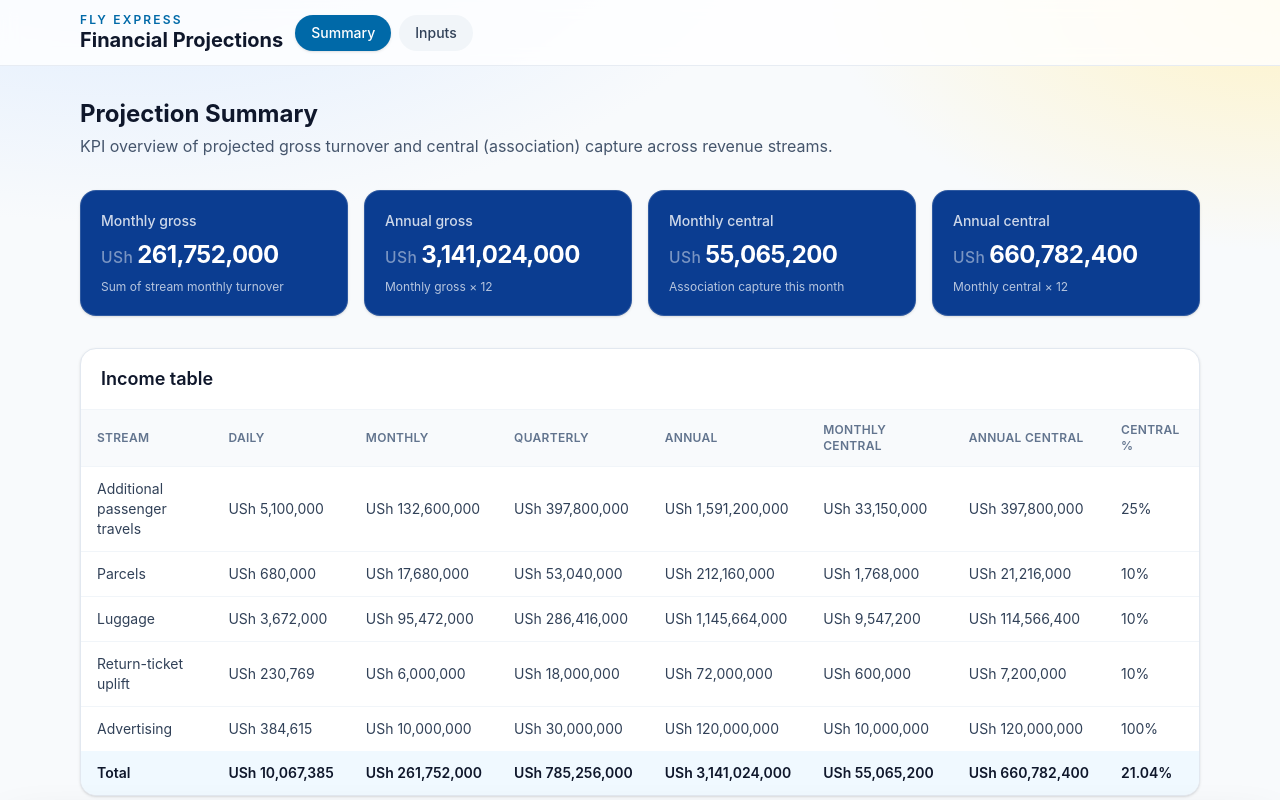
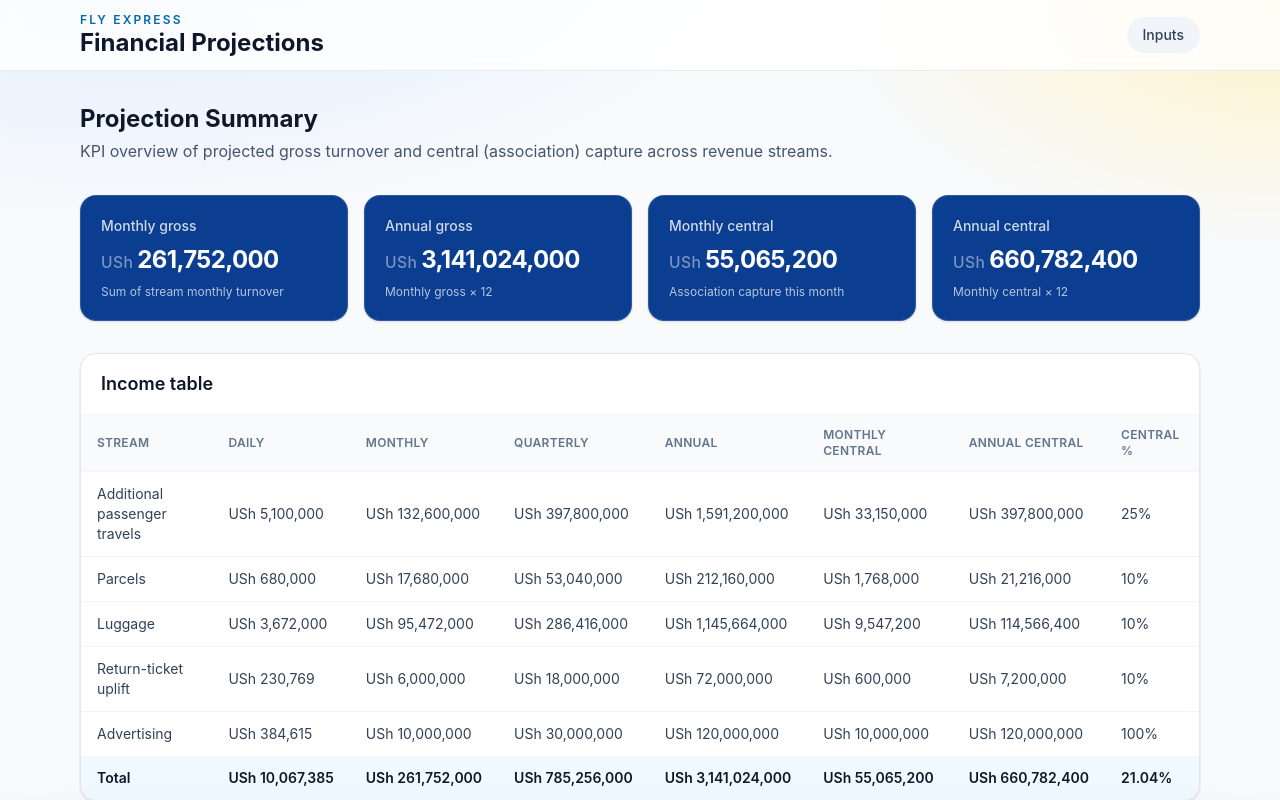
Before and after one commit to xristo7/flyexpressprojections, a React (Vite) app: page / in a window 1280 px wide. Shown: the top 800 px of the page. Built offline with nearby package versions, Linux system fonts and the light colour scheme.

Commit message:
Header: title goes home; Inputs only, normal size

```diff
--- a/src/components/Layout.tsx
+++ b/src/components/Layout.tsx
@@ -1,4 +1,4 @@
-import { NavLink, Link, useLocation, useNavigate } from 'react-router-dom'
+import { Link, useLocation, useNavigate } from 'react-router-dom'
 import type { ReactNode } from 'react'
 import { InputsDrawer } from './InputsDrawer'
 import { useInputsDrawer } from './InputsDrawerContext'
@@ -9,8 +9,14 @@ export function Layout({ children }: { children: ReactNode }) {
   const location = useLocation()
   const navigate = useNavigate()
 
-  const summaryActive = location.pathname === '/' && !open
   const inputsActive = open
+
+  const goHome = () => {
+    closeDrawer()
+    if (location.pathname !== '/') {
+      navigate('/')
+    }
+  }
 
   return (
     <div
@@ -30,31 +36,20 @@ export function Layout({ children }: { children: ReactNode }) {
       >
         <header className="sticky top-0 z-20 shrink-0 border-b border-slate-200/80 bg-white/80 backdrop-blur">
           <div className="mx-auto flex max-w-6xl items-center justify-between gap-3 px-4 py-3">
-            <div className="flex min-w-0 flex-wrap items-center gap-2 sm:gap-3">
-              <div className="min-w-0">
-                <p className="text-[10px] font-semibold uppercase tracking-[0.18em] text-sky-700 sm:text-xs">
+            <button
+              type="button"
+              onClick={goHome}
+              className="min-w-0 text-left transition hover:opacity-90"
+              aria-label="Fly Express Financial Projections — back to summary"
+            >
+              <p className="text-xs font-semibold uppercase tracking-[0.18em] text-sky-700">
                 Fly Express
               </p>
-                <h1 className="text-lg font-bold leading-tight text-slate-900 sm:text-xl">
+              <h1 className="text-xl font-bold leading-tight text-slate-900 sm:text-2xl">
                 Financial Projections
               </h1>
-              </div>
-              <nav className="flex flex-wrap items-center gap-1.5 sm:gap-2" aria-label="Primary">
-                <NavLink
-                  to="/"
-                  end
-                  onClick={() => closeDrawer()}
-                  className={() =>
-                    [
-                      'rounded-full px-3 py-1.5 text-xs font-medium transition sm:px-4 sm:py-2 sm:text-sm',
-                      summaryActive
-                        ? 'bg-sky-700 text-white shadow-sm'
-                        : 'bg-slate-100 text-slate-700 hover:bg-slate-200',
-                    ].join(' ')
-                  }
-                >
-                  Summary
-                </NavLink>
+            </button>
+
             <button
               type="button"
               onClick={() => {
@@ -64,7 +59,7 @@ export function Layout({ children }: { children: ReactNode }) {
                 openDrawer()
               }}
               className={[
-                    'rounded-full px-3 py-1.5 text-xs font-medium transition sm:px-4 sm:py-2 sm:text-sm',
+                'shrink-0 rounded-full px-4 py-2 text-sm font-medium transition',
                 inputsActive
                   ? 'bg-sky-700 text-white shadow-sm'
                   : 'bg-slate-100 text-slate-700 hover:bg-slate-200',
@@ -73,8 +68,6 @@ export function Layout({ children }: { children: ReactNode }) {
             >
               Inputs
             </button>
-              </nav>
-            </div>
           </div>
         </header>
 
@@ -103,7 +96,7 @@ export function Layout({ children }: { children: ReactNode }) {
           ].join(' ')}
         >
           <p>
-            Values persist in this browser via localStorage. Currency shown in UGX.
+            Values persist in this browser via localStorage. Currency shown in USh.
             {' · '}
             <Link
               to="/calculations"
```
Lines whose indentation alone changed are shown as unchanged.
